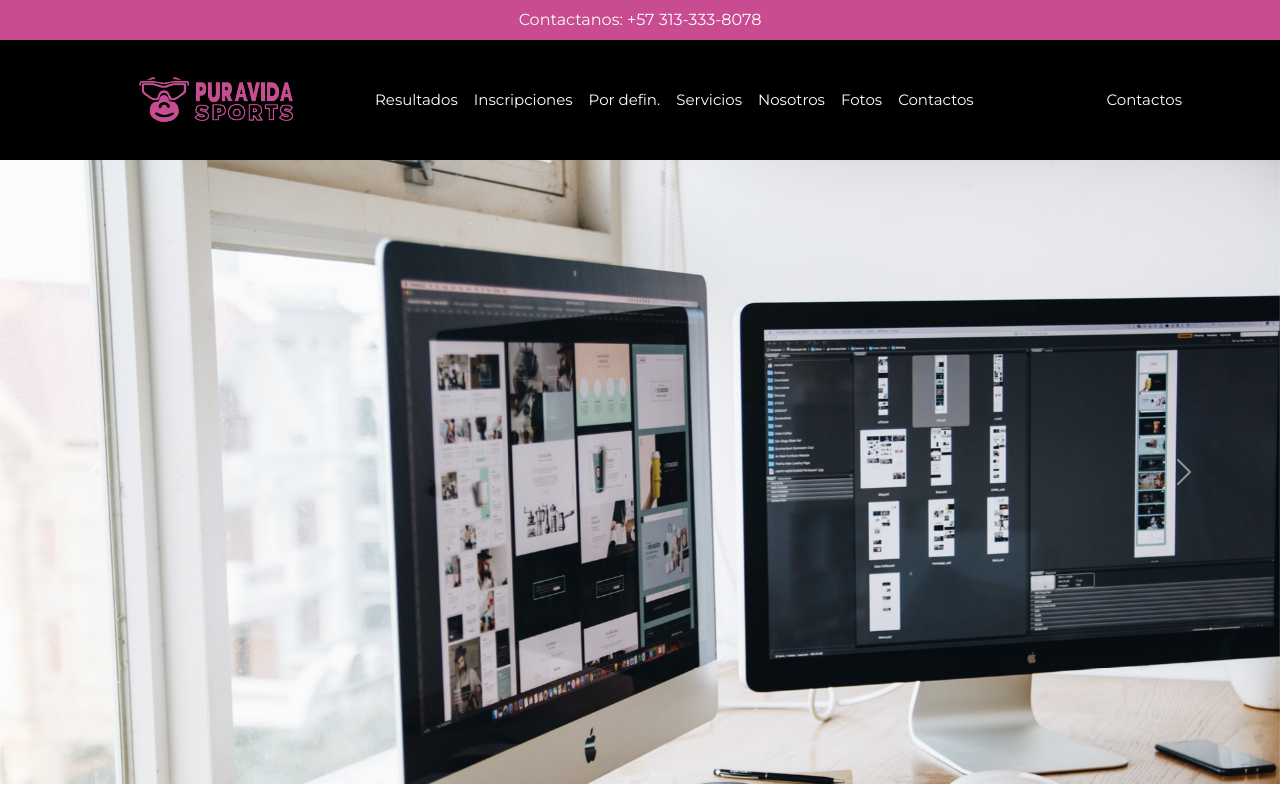
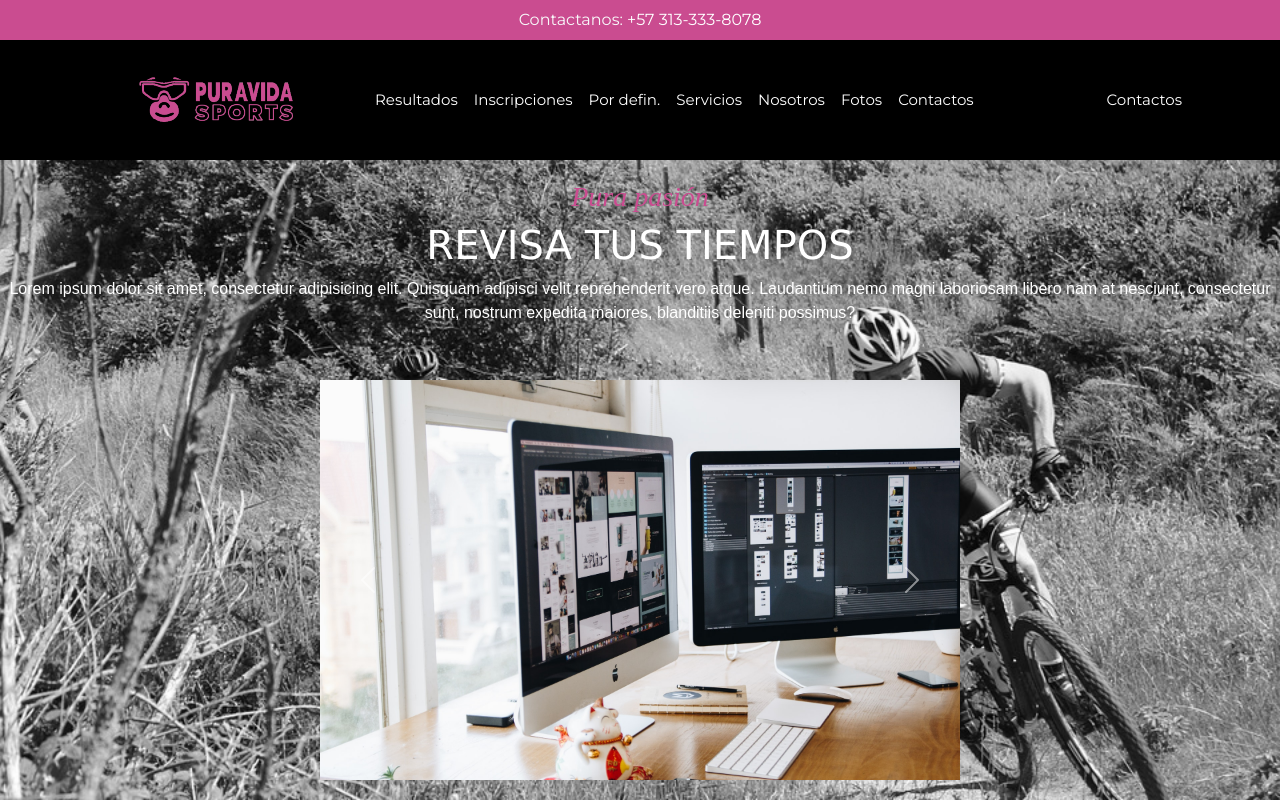
Before and after one commit to StivenRuiz/PuraVida, a plain HTML site: page PuraVida/index.html in a window 1280 px wide. Shown: the top 810 px of the page. Drawn offline with nearby package versions, Linux system fonts and the light colour scheme; a script that the page names is missing.

Commit message:
Se ajusta banner

```diff
--- a/PuraVida/css/main.css
+++ b/PuraVida/css/main.css
@@ -25,7 +25,38 @@ body {
 }
 /*===================SLIDER DE IMAGENES==========================*/
 
+.carrousel-container {
+    display: flex;
+    align-items: center;
+    height: 80vh;
+    align-content: center;
+    flex-wrap: nowrap;
+    justify-content: space-around;
+    flex-direction: column;
+    text-align: center;
+    color: white;
+    background-image: url('../img/ciclismo.png');
+    background-repeat: no-repeat;
+    background-size: 100%;
+    background-position: center;
+}
+
+.text-title{
+    font-family: 'Lucida Sans', 'Lucida Sans Regular', 'Lucida Grande', 'Lucida Sans Unicode', cursive, Verdana, sans-serif;
+}
+.text-pasion {
+    font-family: serif;
+    color: #ca4c90;
+}
+.carousel-text {
+    align-items: center;
+    font-family: 'Raleway', sans-serif;
+}
+
 .carousel-inner {
+    min-height: 50vh;
+    height: 50vh;
+    width: 50vw;
     max-height:39rem !important;
 }
 
--- a/PuraVida/index.html
+++ b/PuraVida/index.html
@@ -67,6 +67,12 @@
                         <!-- SLIDER DE IMAGENES-->
     <!--========================================================== -->
 
+    <div class="carrousel-container">
+        <div class="carousel-text">
+          <h3 class="text-pasion"><em>Pura pasión</em></h3>
+          <h1 class="text-title">REVISA TUS TIEMPOS</h1>
+          <p>Lorem ipsum dolor sit amet, consectetur adipisicing elit. Quisquam adipisci velit reprehenderit vero atque. Laudantium nemo magni laboriosam libero nam at nesciunt, consectetur sunt, nostrum expedita maiores, blanditiis deleniti possimus?</p>
+        </div>
     <div id="carousel" class="carousel slide" data-bs-ride="carousel">
         <div class="carousel-inner">
           <div class="carousel-item active" data-bs-interval="3000">
@@ -94,6 +100,7 @@
           <span class="visually-hidden">Next</span>
         </button>
       </div>
+    </div>
 
     <!--========================================================== -->
                         <!-- INTRODUCCION DE SERVICIOS-->
```
Also changed, not shown: PuraVida/img/ciclismo.jpg (added), PuraVida/img/ciclismo.png (added).
